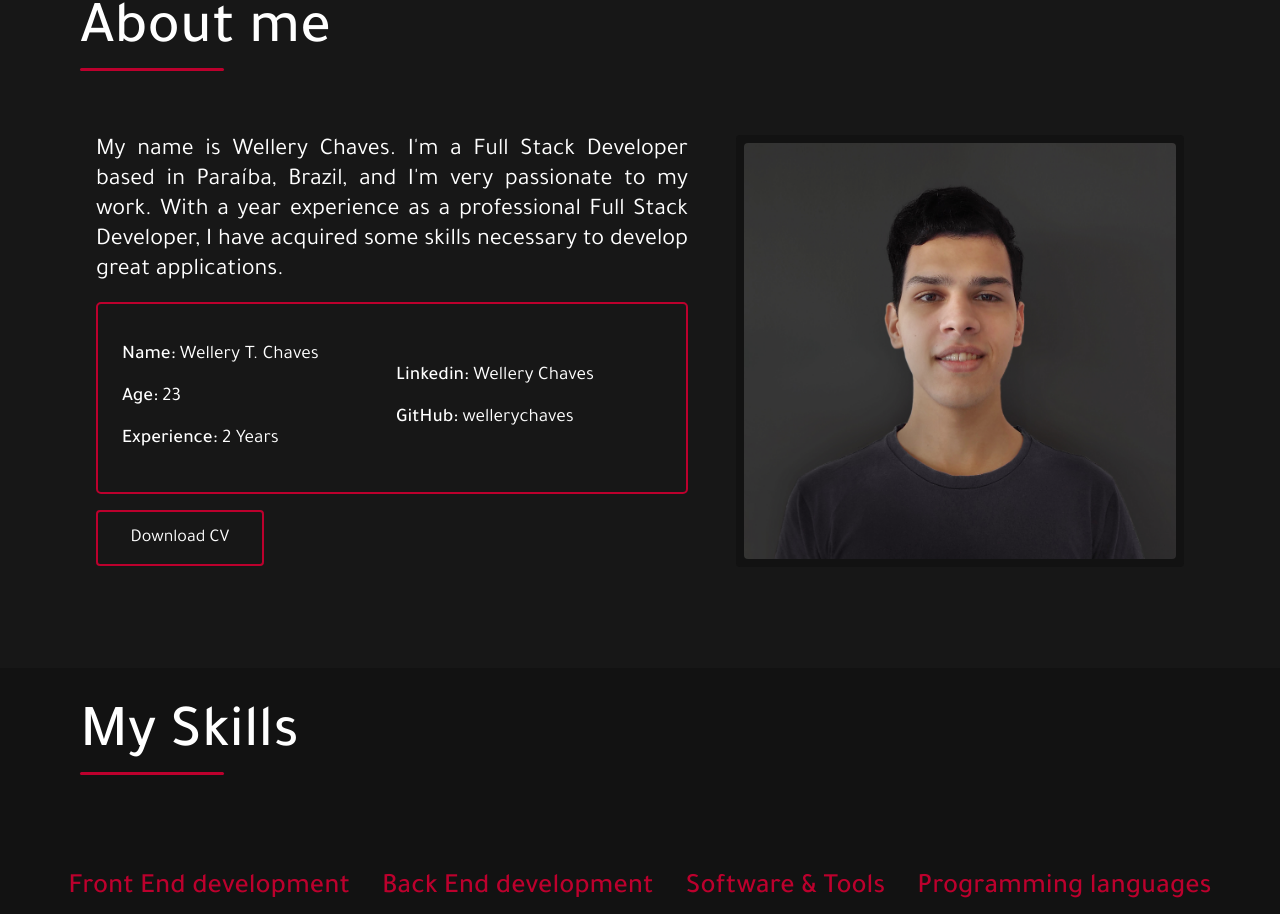
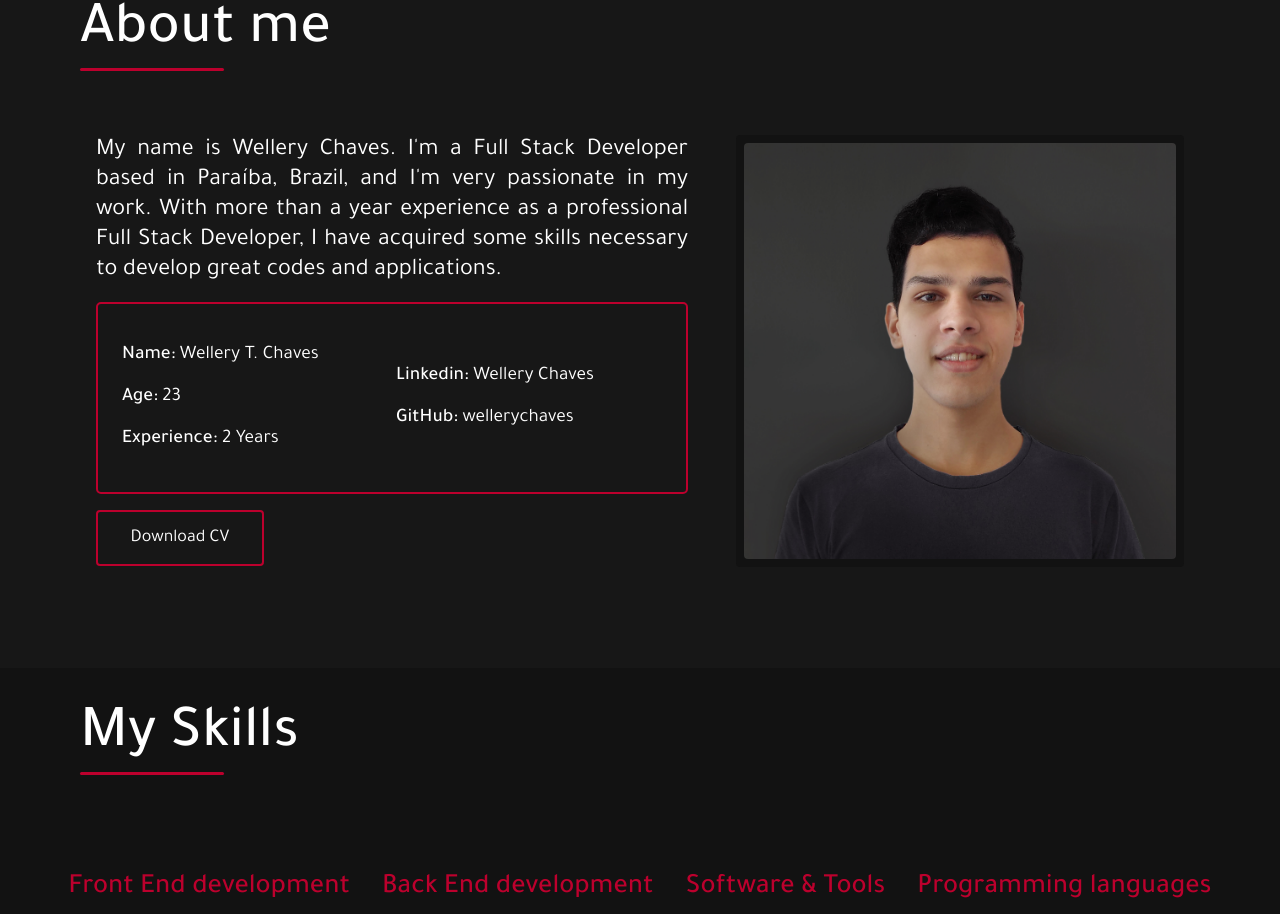
Before and after one commit to wellerychaves/wellery-portfolio, a React (Vite) app: page / in a window 1280 px wide. Shown: the part 836-1750 px from the top of the page. Built offline with nearby package versions, Linux system fonts and the light colour scheme; a web font is replaced by a local one.

Commit message:
updated apresentation
Will change the apresentation text

```diff
--- a/src/components/About/index.tsx
+++ b/src/components/About/index.tsx
@@ -1,13 +1,13 @@
-import { useContext, forwardRef, Ref } from "react";
+import { Ref, forwardRef, useContext } from "react";
 import wellery from "../../assets/images/wellery.jpg";
+import { InfosContext } from "../../providers/infos";
 import curriculum from "../../utils/links";
+import Title from "../Title";
 import { Container, ContentRight, ImageBox, InfoBox, StyledA } from "./styles";
-import { InfosContext } from "../../providers/infos";
-import Title from "../Title";
 
 const About = (_: any, ref: Ref<HTMLDivElement>) => {
 	const apresentation =
-		"My name is Wellery Chaves. I'm a Full Stack Developer based in Paraíba, Brazil, and I'm very passionate to my work. With a year experience as a professional Full Stack Developer, I have acquired some skills necessary to develop great applications.";
+		"My name is Wellery Chaves. I'm a Full Stack Developer based in Paraíba, Brazil, and I'm very passionate in my work. With more than a year experience as a professional Full Stack Developer, I have acquired some skills necessary to develop great codes and applications.";
 	const { infos, infos2 } = useContext(InfosContext);
 
 	return (
```
